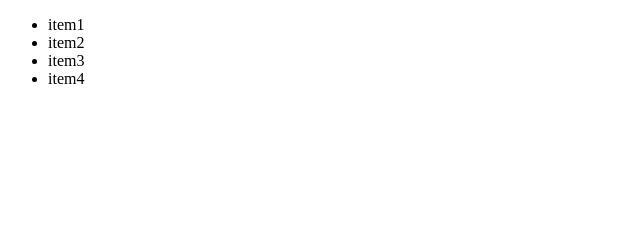
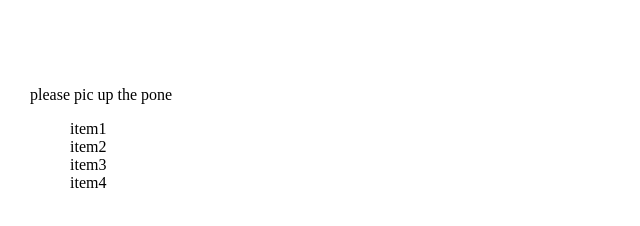
Before and after one commit to gundlurubalaji/HONEY, a plain HTML site: page index.html in a window 1280 px wide. Shown: the whole page, without its empty margins (0-640 px from the left). Drawn offline with Linux system fonts and the light colour scheme.

Commit message:
all gui code is added

```diff
--- a/index.html
+++ b/index.html
@@ -5,8 +5,10 @@
     <meta http-equiv="X-UA-Compatible" content="IE=edge">
     <meta name="viewport" content="width=device-width, initial-scale=1.0">
     <title>Document</title>
+    <link rel="stylesheet" href="./style.css" >
 </head>
 <body>
+    <p>please pic up the pone</p>
     <header>
         <nav>
             <ul>
@@ -19,4 +21,5 @@
     </header>
 
 </body>
+<script src="./script.js" type="text/javascript"></script>
 </html>
--- a/script.js
+++ b/script.js
@@ -1,4 +1,5 @@
 console.log("balaji")
 
+console.log("balaji  is waiting ")
 
 console.log("balaji rock  is waiting ")
--- a/style.css
+++ b/style.css
@@ -1,6 +1,7 @@
 body{
     margin: 40px auto;
-    padding:30px
+    padding:30px;
+    border-radius: 5px;
 
 }
 header nav ul{
```
